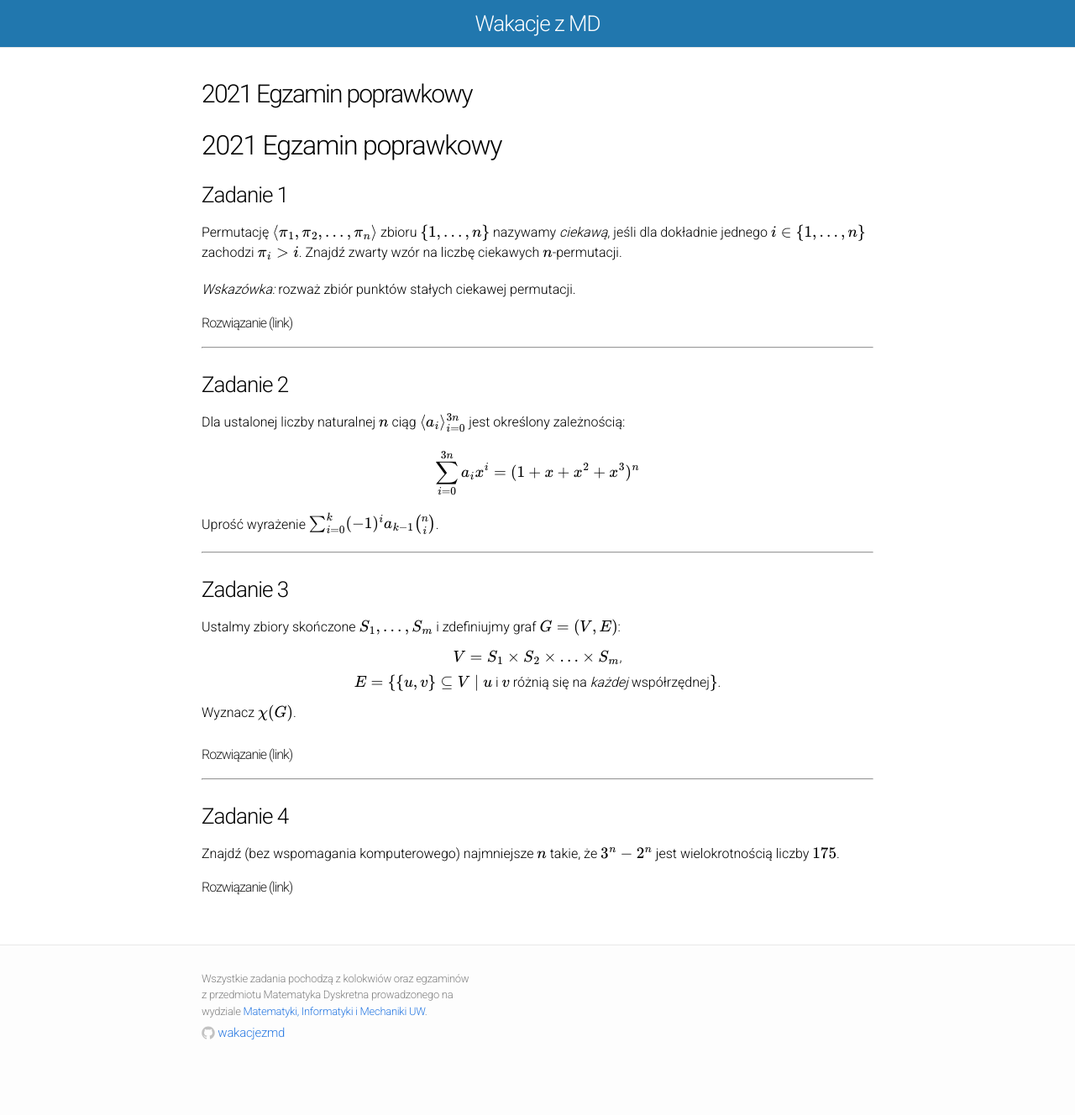
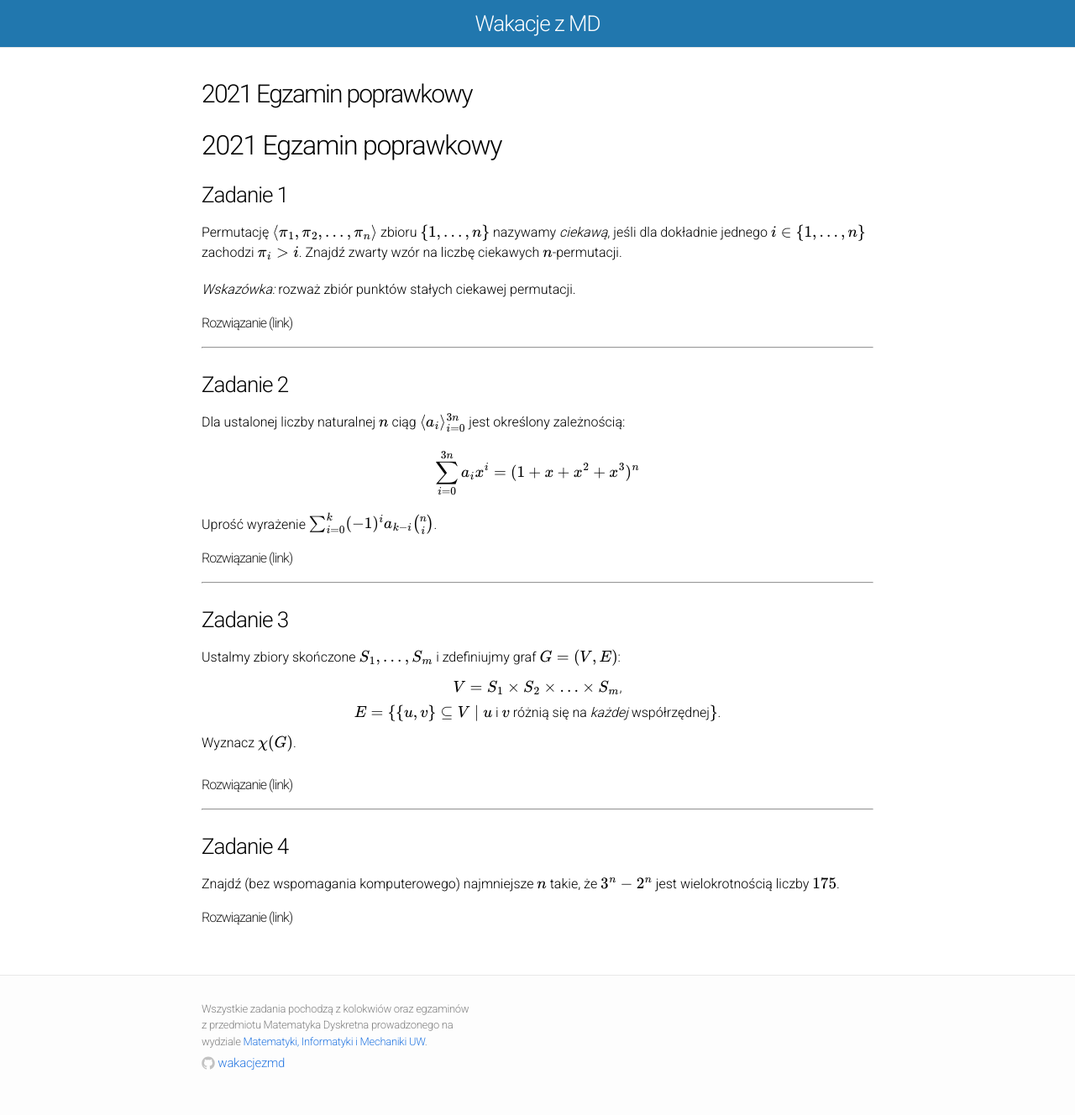
Before and after one commit to wakacjezmd/wakacjezmd.github.io, a Jekyll site: the page built from _solutions/2021/2021-egzamin-2.md, in a window 1280 px wide. Shown: the whole page at 84% size. Built offline with Jekyll 4.4.1, drawn with Linux system fonts in a browser that asks for light colours; nearby versions of some CDN libraries; formulas are drawn with MathJax 3; our own code applies the rules of GitHub Pages for plain Markdown files; before the commit the page ends 1292 px from its top, so only the background shows below that.

Commit message:
Dodaj pominięty plik

```diff
--- a/_solutions/2021/2021-egzamin-2.md
+++ b/_solutions/2021/2021-egzamin-2.md
@@ -27,7 +27,11 @@ jest określony zależnością:
     \sum_{i=0}^{3n} a_i x^i = (1+x+x^2+x^3)^n
 \\]
 
-Uprość wyrażenie \\(\sum_{i=0}^{k} (-1)^i a_{k-1} \binom{n}{i}\\).
+Uprość wyrażenie \\(\sum_{i=0}^{k} (-1)^i a_{k-i} \binom{n}{i}\\).
+
+<div>
+  <h4 class="collapsible"><a href="/downloads/2021_egzamin2_2.pdf">Rozwiązanie (link)</a></h4>
+</div>
 
 ---
 
```
Also changed, not shown: 1 other file.
